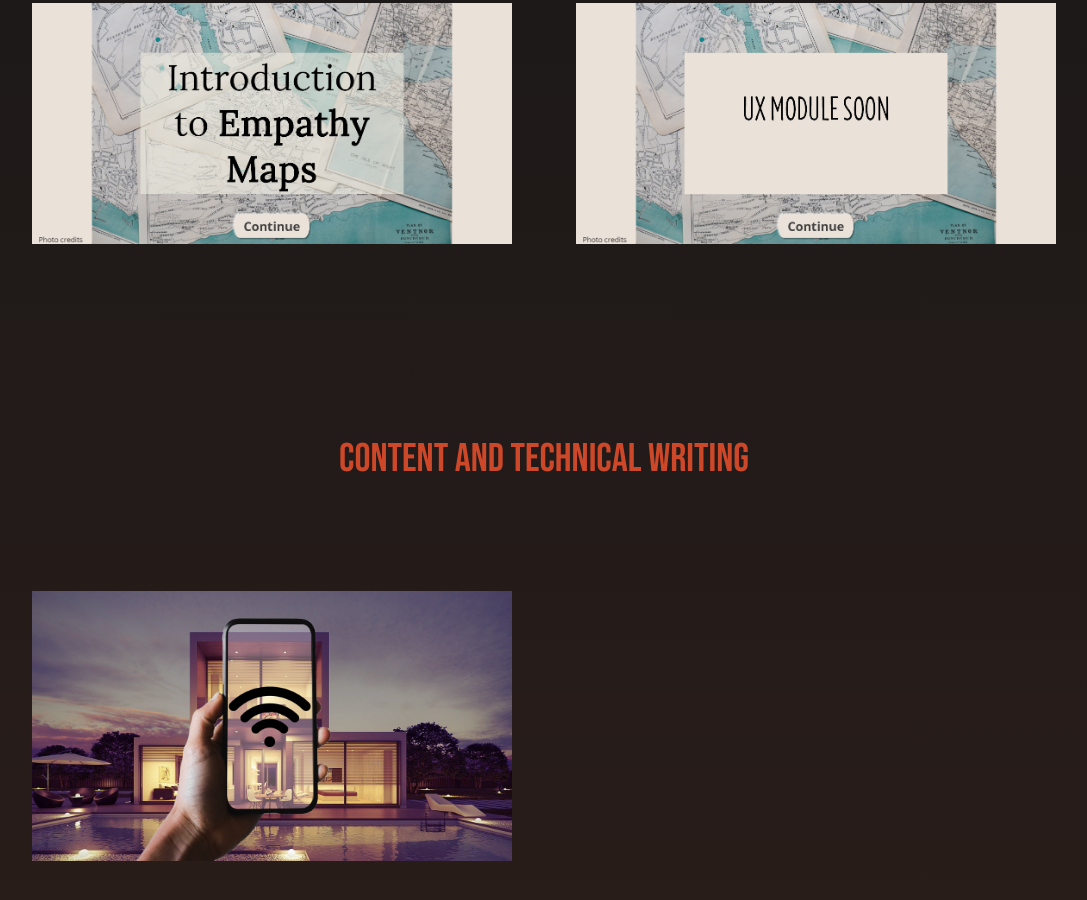
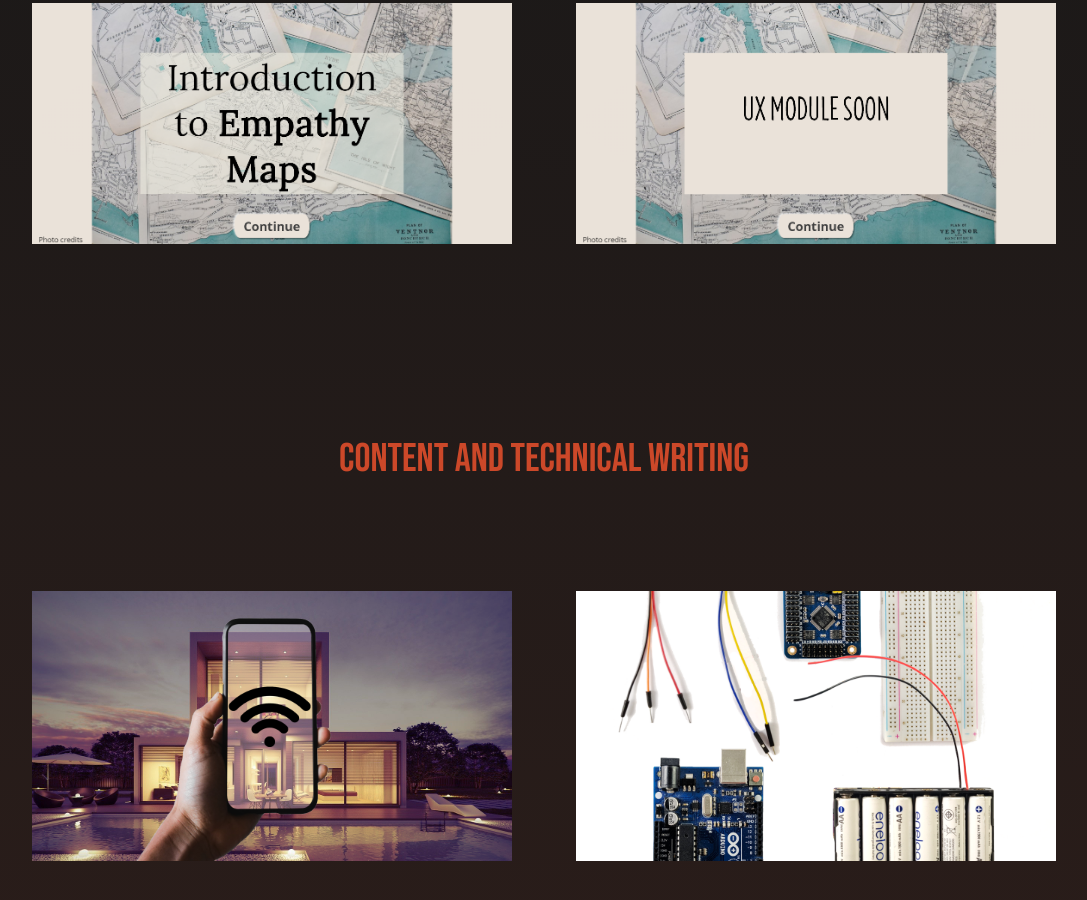
Before and after one commit to BerksVC/newportfolio, a plain HTML site: page dist/index.html in a window 1280 px wide. Shown: the part 2740-3640 px from the top of the page, without its empty margins (96-1183 px from the left). Drawn offline with Linux system fonts and the light colour scheme.

Commit message:
Added Writing sample
- pdf
- photo placeholder

```diff
--- a/dist/index.html
+++ b/dist/index.html
@@ -150,6 +150,16 @@
               </div>
             </div>
           </div>
+          <div class="proj_item">
+            <div class="proj_select">
+              <img src="img/SampleInsPlaceholder.png" alt="Proj1" />
+              <div class="proj_btns">
+                <a href="writing/Sample Instructional Materials.pdf" class="proj_btn">
+                  <h2 class="proj_title">Pick up and Place</h2>
+                </a>
+              </div>
+            </div>
+          </div>
         </div>
       </section>
       <!-- <section class="proj" id="proj">
```
Also changed, not shown: dist/img/SampleInsPlaceholder.png (added), 1 other file.
